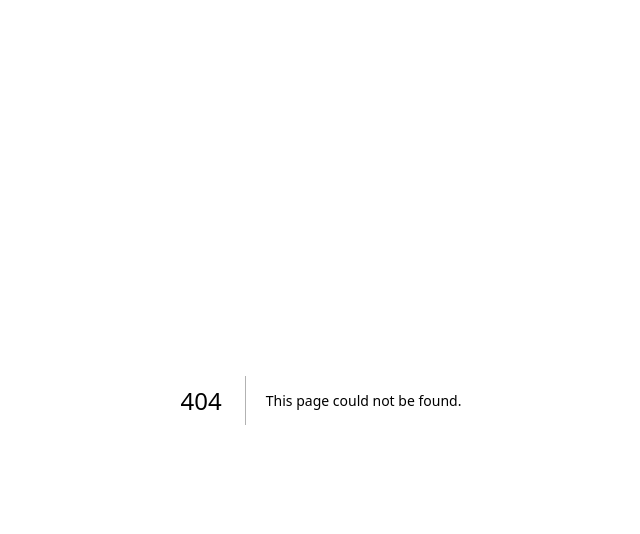
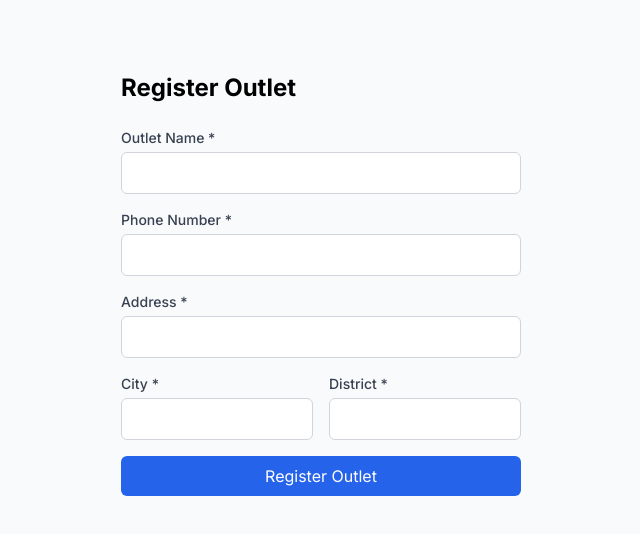
Before and after one commit to arwinwijaya/digital-distribution-management-platform, a Next.js app in the folder apps/web/: page /outlets in a window 1280 px wide. Before the commit this address had no page. Shown: the top 534 px of the page, without its empty margins (319-959 px from the left). Built offline with nearby package versions, Linux system fonts and the light colour scheme.

Commit message:
feat(web): add minimal outlet registration and product catalog UI

```diff
--- /dev/null
+++ b/apps/web/src/app/outlets/page.tsx
@@ -0,0 +1,9 @@
+import OutletForm from '@/components/OutletForm';
+
+export default function OutletsPage() {
+  return (
+    <main className="min-h-screen bg-gray-50 py-12">
+      <OutletForm />
+    </main>
+  );
+}
--- /dev/null
+++ b/apps/web/src/app/products/page.tsx
@@ -0,0 +1,9 @@
+import ProductCatalog from '@/components/ProductCatalog';
+
+export default function ProductsPage() {
+  return (
+    <main className="min-h-screen bg-gray-50 py-12">
+      <ProductCatalog />
+    </main>
+  );
+}
--- /dev/null
+++ b/apps/web/src/components/OutletForm.tsx
@@ -0,0 +1,140 @@
+'use client';
+
+import { useState, FormEvent } from 'react';
+
+interface OutletFormData {
+  name: string;
+  phone: string;
+  address: string;
+  city: string;
+  district: string;
+}
+
+interface OutletFormProps {
+  onSuccess?: (outlet: OutletFormData) => void;
+}
+
+export default function OutletForm({ onSuccess }: OutletFormProps) {
+  const [formData, setFormData] = useState<OutletFormData>({
+    name: '',
+    phone: '',
+    address: '',
+    city: '',
+    district: '',
+  });
+  const [loading, setLoading] = useState(false);
+  const [error, setError] = useState<string | null>(null);
+  const [success, setSuccess] = useState(false);
+
+  const handleSubmit = async (e: FormEvent) => {
+    e.preventDefault();
+    setLoading(true);
+    setError(null);
+    setSuccess(false);
+
+    try {
+      const response = await fetch(`${process.env.NEXT_PUBLIC_API_URL || 'http://localhost:8000'}/api/outlets`, {
+        method: 'POST',
+        headers: { 'Content-Type': 'application/json' },
+        body: JSON.stringify(formData),
+      });
+
+      const data = await response.json();
+
+      if (!response.ok) {
+        const message = data.message || 'Registration failed';
+        const errors = data.errors ? Object.values(data.errors).flat().join(', ') : '';
+        setError(errors || message);
+        return;
+      }
+
+      setSuccess(true);
+      setFormData({ name: '', phone: '', address: '', city: '', district: '' });
+      onSuccess?.(data.data);
+    } catch {
+      setError('Network error. Please try again.');
+    } finally {
+      setLoading(false);
+    }
+  };
+
+  return (
+    <div className="max-w-md mx-auto p-6">
+      <h2 className="text-2xl font-bold mb-6">Register Outlet</h2>
+
+      {error && (
+        <div className="mb-4 p-3 bg-red-100 border border-red-400 text-red-700 rounded">
+          {error}
+        </div>
+      )}
+
+      {success && (
+        <div className="mb-4 p-3 bg-green-100 border border-green-400 text-green-700 rounded">
+          Outlet registered successfully!
+        </div>
+      )}
+
+      <form onSubmit={handleSubmit} className="space-y-4">
+        <div>
+          <label className="block text-sm font-medium text-gray-700 mb-1">Outlet Name *</label>
+          <input
+            type="text"
+            value={formData.name}
+            onChange={(e) => setFormData({ ...formData, name: e.target.value })}
+            className="w-full px-3 py-2 border border-gray-300 rounded-md focus:outline-none focus:ring-2 focus:ring-blue-500"
+            required
+          />
+        </div>
+        <div>
+          <label className="block text-sm font-medium text-gray-700 mb-1">Phone Number *</label>
+          <input
+            type="tel"
+            value={formData.phone}
+            onChange={(e) => setFormData({ ...formData, phone: e.target.value })}
+            className="w-full px-3 py-2 border border-gray-300 rounded-md focus:outline-none focus:ring-2 focus:ring-blue-500"
+            required
+          />
+        </div>
+        <div>
+          <label className="block text-sm font-medium text-gray-700 mb-1">Address *</label>
+          <input
+            type="text"
+            value={formData.address}
+            onChange={(e) => setFormData({ ...formData, address: e.target.value })}
+            className="w-full px-3 py-2 border border-gray-300 rounded-md focus:outline-none focus:ring-2 focus:ring-blue-500"
+            required
+          />
+        </div>
+        <div className="grid grid-cols-2 gap-4">
+          <div>
+            <label className="block text-sm font-medium text-gray-700 mb-1">City *</label>
+            <input
+              type="text"
+              value={formData.city}
+              onChange={(e) => setFormData({ ...formData, city: e.target.value })}
+              className="w-full px-3 py-2 border border-gray-300 rounded-md focus:outline-none focus:ring-2 focus:ring-blue-500"
+              required
+            />
+          </div>
+          <div>
+            <label className="block text-sm font-medium text-gray-700 mb-1">District *</label>
+            <input
+              type="text"
+              value={formData.district}
+              onChange={(e) => setFormData({ ...formData, district: e.target.value })}
+              className="w-full px-3 py-2 border border-gray-300 rounded-md focus:outline-none focus:ring-2 focus:ring-blue-500"
+              required
+            />
+          </div>
+        </div>
+        <button
+          type="submit"
+          disabled={loading}
+          className="w-full bg-blue-600 text-white py-2 px-4 rounded-md hover:bg-blue-700 disabled:opacity-50 disabled:cursor-not-allowed"
+        >
+          {loading ? 'Registering...' : 'Register Outlet'}
+        </button>
+      </form>
+    </div>
+  );
+}
--- /dev/null
+++ b/apps/web/src/components/ProductCatalog.tsx
@@ -0,0 +1,110 @@
+'use client';
+
+import { useState, useEffect, useCallback } from 'react';
+
+interface Product {
+  id: number;
+  name: string;
+  description: string | null;
+  price: string;
+  stock_quantity: number;
+  category: string | null;
+  is_active: boolean;
+}
+
+export default function ProductCatalog() {
+  const [products, setProducts] = useState<Product[]>([]);
+  const [search, setSearch] = useState('');
+  const [loading, setLoading] = useState(true);
+  const [error, setError] = useState<string | null>(null);
+
+  const fetchProducts = useCallback(async () => {
+    setLoading(true);
+    setError(null);
+
+    try {
+      const params = new URLSearchParams();
+      if (search) params.set('search', search);
+
+      const url = `${process.env.NEXT_PUBLIC_API_URL || 'http://localhost:8000'}/api/products?${params}`;
+      const response = await fetch(url);
+      const data = await response.json();
+
+      if (!response.ok) {
+        setError(data.message || 'Failed to load products');
+        return;
+      }
+
+      setProducts(data.data);
+    } catch {
+      setError('Network error. Please try again.');
+    } finally {
+      setLoading(false);
+    }
+  }, [search]);
+
+  useEffect(() => {
+    fetchProducts();
+  }, [fetchProducts]);
+
+  return (
+    <div className="max-w-4xl mx-auto p-6">
+      <h2 className="text-2xl font-bold mb-6">Product Catalog</h2>
+
+      <div className="mb-6">
+        <input
+          type="text"
+          value={search}
+          onChange={(e) => setSearch(e.target.value)}
+          placeholder="Search products..."
+          className="w-full px-4 py-2 border border-gray-300 rounded-md focus:outline-none focus:ring-2 focus:ring-blue-500"
+        />
+      </div>
+
+      {error && (
+        <div className="mb-4 p-3 bg-red-100 border border-red-400 text-red-700 rounded">
+          {error}
+        </div>
+      )}
+
+      {loading ? (
+        <div className="text-center py-8 text-gray-500">Loading products...</div>
+      ) : products.length === 0 ? (
+        <div className="text-center py-8 text-gray-500">No products found.</div>
+      ) : (
+        <div className="grid grid-cols-1 md:grid-cols-2 lg:grid-cols-3 gap-4">
+          {products.map((product) => (
+            <div
+              key={product.id}
+              className="border border-gray-200 rounded-lg p-4 shadow-sm hover:shadow-md transition-shadow"
+            >
+              <h3 className="font-semibold text-lg">{product.name}</h3>
+              {product.description && (
+                <p className="text-gray-600 text-sm mt-1">{product.description}</p>
+              )}
+              <div className="mt-3 flex justify-between items-center">
+                <span className="text-blue-600 font-bold">
+                  Rp {Number(product.price).toLocaleString('id-ID')}
+                </span>
+                <span
+                  className={`text-sm px-2 py-1 rounded ${
+                    product.is_active && product.stock_quantity > 0
+                      ? 'bg-green-100 text-green-700'
+                      : 'bg-red-100 text-red-700'
+                  }`}
+                >
+                  {product.is_active && product.stock_quantity > 0 ? 'In Stock' : 'Unavailable'}
+                </span>
+              </div>
+              {product.category && (
+                <span className="mt-2 inline-block text-xs bg-gray-100 text-gray-600 px-2 py-1 rounded">
+                  {product.category}
+                </span>
+              )}
+            </div>
+          ))}
+        </div>
+      )}
+    </div>
+  );
+}
```
